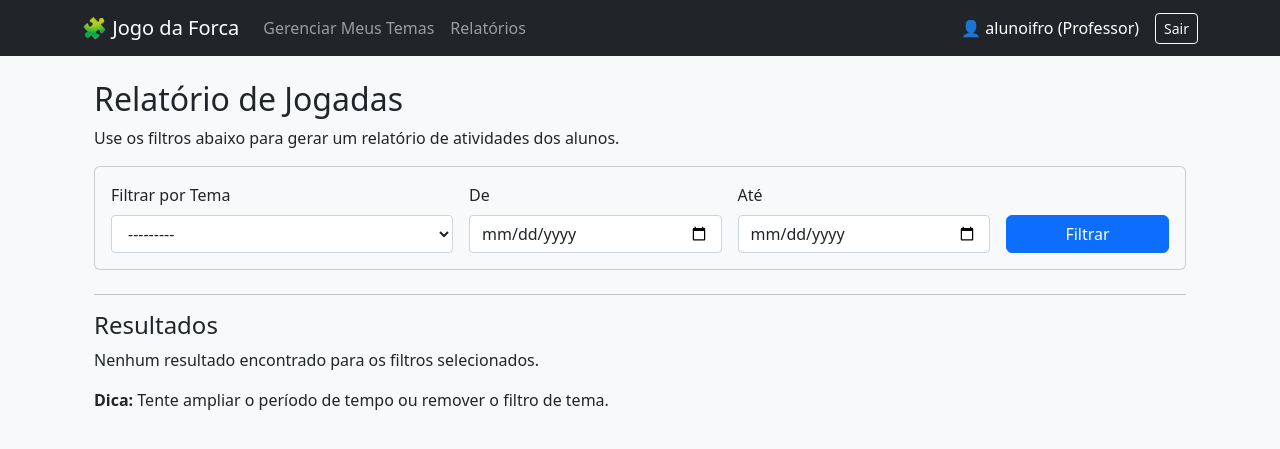
After one commit to mylenosa/jogo_da_forca, a Django app: page /professor/relatorio/ in a window 1280 px wide. The commit adds this page. Shown: the top 449 px of the page. Run offline with Django 5.2, Linux system fonts and the light colour scheme; a user stored in the database is signed in; data comes from the database, SQL or seed files in the repository; both versions use the stored data as it was after the commit.

Commit message:
add Relatorio e criação de PDF

```diff
--- a/forca/forms.py
+++ b/forca/forms.py
@@ -38,6 +38,27 @@ class PalavraForm(forms.ModelForm):
             'dica': forms.TextInput(attrs={'class': 'edit-dica'}),
         }
 
+
+class RelatorioForm(forms.Form):
+    tema = forms.ModelChoiceField(
+        queryset=Tema.objects.all().order_by('nome'),
+        required=False,
+        label="Filtrar por Tema"
+    )
+
+    # DateField cria um campo de data, e o widget adiciona um calendário fácil de usar.
+    data_inicio = forms.DateField(
+        required=False,
+        label="De",
+        widget=forms.DateInput(attrs={'type': 'date'})
+    )
+
+    data_fim = forms.DateField(
+        required=False,
+        label="Até",
+        widget=forms.DateInput(attrs={'type': 'date'})
+    )
+
 PalavraFormSet = inlineformset_factory(
     Tema,
     Palavra,
--- a/forca/templates/forca/base.html
+++ b/forca/templates/forca/base.html
@@ -23,6 +23,9 @@
         {% if user.is_authenticated and user.is_staff %}
         <li class="nav-item">
           <a class="nav-link" href="{% url 'tema-gerenciar' %}">Gerenciar Meus Temas</a>
+        </li>
+        <li class="nav-item">
+          <a class="nav-link" href="{% url 'relatorio-jogadas' %}">Relatórios</a>
         </li>
         {% endif %}
       </ul>
--- /dev/null
+++ b/forca/templates/forca/relatorio.html
@@ -0,0 +1,90 @@
+{% extends 'forca/base.html' %}
+
+{% block content %}
+<div class="container mt-4">
+    <h2>Relatório de Jogadas</h2>
+    <p>Use os filtros abaixo para gerar um relatório de atividades dos alunos.</p>
+
+    <div class="card card-body bg-light mb-4">
+        <form method="get" class="row g-3 align-items-end">
+            <div class="col-md-4">
+                <label for="{{ form.tema.id_for_label }}" class="form-label">{{ form.tema.label }}</label>
+                {{ form.tema }}
+            </div>
+            <div class="col-md-3">
+                <label for="{{ form.data_inicio.id_for_label }}" class="form-label">{{ form.data_inicio.label }}</label>
+                {{ form.data_inicio }}
+            </div>
+            <div class="col-md-3">
+                <label for="{{ form.data_fim.id_for_label }}" class="form-label">{{ form.data_fim.label }}</label>
+                {{ form.data_fim }}
+            </div>
+            <div class="col-md-2">
+                <button type="submit" class="btn btn-primary w-100">Filtrar</button>
+            </div>
+        </form>
+    </div>
+
+    <hr>
+
+    <h4>Resultados</h4>
+
+    {% if jogadas %}
+        <table class="table table-striped table-hover">
+            <thead>
+                <tr>
+                    <th>Aluno</th>
+                    <th>Tema</th>
+                    <th>Palavra</th>
+                    <th>Data</th>
+                    <th>Resultado</th>
+                    <th>Erros</th>
+                </tr>
+            </thead>
+            <tbody>
+                {% for jogada in jogadas %}
+                <tr>
+                    <td>{{ jogada.aluno.username|default:"Anônimo" }}</td>
+                    <td>{{ jogada.palavra.tema.nome }}</td>
+                    <td>{{ jogada.palavra.texto }}</td>
+
+                    {# CORREÇÃO AQUI: de 'jogada.criado_em' para 'jogada.data' #}
+                    <td>{{ jogada.data|date:"d/m/Y H:i" }}</td>
+
+                    <td>
+                        {% if jogada.acertou %}
+                            <span class="badge bg-success">Acertou</span>
+                        {% else %}
+                            <span class="badge bg-danger">Errou</span>
+                        {% endif %}
+                    </td>
+                    <td>{{ jogada.erros }}</td>
+                </tr>
+                {% endfor %}
+            </tbody>
+        </table>
+    {% else %}
+        <p>Nenhum resultado encontrado para os filtros selecionados.</p>
+        <p><strong>Dica:</strong> Tente ampliar o período de tempo ou remover o filtro de tema.</p>
+    {% endif %}
+
+</div>
+
+<style>
+    /* Adiciona classes do Bootstrap aos campos do formulário gerados pelo Django */
+    select, input[type='date'] {
+        display: block;
+        width: 100%;
+        padding: .375rem .75rem;
+        font-size: 1rem;
+        font-weight: 400;
+        line-height: 1.5;
+        color: #212529;
+        background-color: #fff;
+        background-clip: padding-box;
+        border: 1px solid #ced4da;
+        border-radius: .25rem;
+        transition: border-color .15s ease-in-out,box-shadow .15s ease-in-out;
+    }
+</style>
+{% endblock %}
--- a/forca/templates/forca/tema_form.html
+++ b/forca/templates/forca/tema_form.html
@@ -20,6 +20,11 @@
         <label class="form-check-label" for="{{ form.login_obrigatorio.id_for_label }}">
             Login obrigatório
         </label>
+    </div>
+
+    {# ADICIONE ESTE ALERTA #}
+    <div class="alert alert-info">
+      <strong>Atenção:</strong> Após adicionar e editar as palavras na tabela, clique no botão azul <strong>"Salvar Tema"</strong> no final da página para gravar tudo.
     </div>
 
     <hr>
--- a/forca/templates/forca/tema_gerenciar.html
+++ b/forca/templates/forca/tema_gerenciar.html
@@ -10,7 +10,7 @@
             {{ tema.nome }}
             <div>
                 {# ADICIONE O BOTÃO/LINK PARA O PDF AQUI #}
-                <a href="{% url 'tema-pdf' pk=tema.pk %}" class="btn btn-info btn-sm" target="_blank">PDF</a>
+                <a href="{% url 'tema-pdf' pk=tema.pk %}" class="btn btn-info btn-sm" target="_blank">Criar PDF</a>
                 <a href="{% url 'editar-tema' pk=tema.pk %}" class="btn btn-warning btn-sm">Editar</a>
                 <a href="{% url 'tema-delete' pk=tema.pk %}" class="btn btn-danger btn-sm">Deletar</a>
             </div>
--- a/forca/urls.py
+++ b/forca/urls.py
@@ -36,4 +36,6 @@ urlpatterns = [
     path('professores/', views.ProfessorListView.as_view(), name='professor_list'),
     path('professor/<int:professor_id>/temas/', views.TemaPorProfessorListView.as_view(), name='tema_por_professor'),
     path('professor/tema/<int:pk>/pdf/', views.TemaPDFView.as_view(), name='tema-pdf'),
+    path('professor/relatorio/', views.RelatorioJogadasView.as_view(), name='relatorio-jogadas'),
+
 ]
--- a/forca/views.py
+++ b/forca/views.py
@@ -1,5 +1,11 @@
 import random
 import json
+import io
+from django.http import FileResponse
+from reportlab.pdfgen import canvas
+from reportlab.lib.units import inch, cm
+from reportlab.lib.pagesizes import letter
+from reportlab.lib.enums import TA_CENTER
 from django.db import models
 from django.shortcuts import redirect, get_object_or_404, render
 from django.forms import inlineformset_factory
@@ -15,9 +21,8 @@ from django.contrib.auth.mixins import LoginRequiredMixin, UserPassesTestMixin
 from django.db.models import Q
 from django.urls import reverse_lazy, reverse
 from .models import Tema, Palavra, Jogada, Professor
-from .forms import UserRegisterForm, TemaForm, PalavraForm, PalavraFormSet
-from django.template.loader import render_to_string
-from weasyprint import HTML
+from .forms import UserRegisterForm, TemaForm, PalavraForm, PalavraFormSet, RelatorioForm
+from datetime import timedelta
 from django.http import HttpResponse
 
 
@@ -290,36 +295,52 @@ class PalavraDeleteView(LoginRequiredMixin, DeleteView):
 
 
 def editar(request, pk):
+    """
+    View para editar um tema e as suas palavras, com depuração detalhada.
+    """
     tema = get_object_or_404(Tema, pk=pk, criado_por=request.user)
-    form_tema = TemaForm(request.POST or None, instance=tema)
-
-    # É crucial definir um prefixo para o formset para que o Django possa diferenciá-lo de outros forms.
-    # O prefixo 'palavras' é uma boa escolha.
-    formset_palavras = PalavraFormSet(request.POST or None, instance=tema, prefix='palavras')
 
     if request.method == 'POST':
-        if form_tema.is_valid() and formset_palavras.is_valid():
+        # Esta secção é executada quando clica em "Salvar alterações"
+        print("\n--- INÍCIO DA DEPURACÃO DO POST ---")
+        form_tema = TemaForm(request.POST, instance=tema)
+        formset_palavras = PalavraFormSet(request.POST, instance=tema, prefix='palavras')
+
+        form_tema_valid = form_tema.is_valid()
+        formset_palavras_valid = formset_palavras.is_valid()
+
+        print(f"[DEBUG] O formulário do tema é válido? -> {form_tema_valid}")
+        print(f"[DEBUG] O formulário das palavras é válido? -> {formset_palavras_valid}")
+
+        # Se o formset das palavras não for válido, vamos ver exatamente porquê
+        if not formset_palavras_valid:
+            print("[!!!] ERROS ENCONTRADOS NO FORMULÁRIO DAS PALAVRAS:")
+            for i, form in enumerate(formset_palavras):
+                if form.errors:
+                    print(f"  - Erros na Palavra #{i + 1}: {form.errors.as_json()}")
+
+            if formset_palavras.non_form_errors():
+                print(f"  - Erros Gerais do Formset: {formset_palavras.non_form_errors()}")
+
+        if form_tema_valid and formset_palavras_valid:
+            print("[DEBUG] Sucesso! Ambos os formulários são válidos. A salvar no banco de dados...")
             form_tema.save()
+            formset_palavras.save()  # O método .save() já trata de criar, editar e apagar.
+            print("[DEBUG] Salvo com sucesso! A redirecionar...")
+            return redirect('tema-gerenciar')
+        else:
+            print("[!!!] FALHA NA VALIDAÇÃO. A página será recarregada, descartando as alterações.")
+            print("--- FIM DA DEPURACÃO DO POST ---\n")
 
-            # Precisamos salvar o criador de cada nova palavra
-            instances = formset_palavras.save(commit=False)
-            for instance in instances:
-                if instance.pk is None:  # Se é uma nova palavra
-                    instance.criado_por = request.user
-                instance.save()
+    else:  # GET request
+        form_tema = TemaForm(instance=tema)
+        formset_palavras = PalavraFormSet(instance=tema, prefix='palavras')
 
-            # Salvar as relações many-to-many e deletar os objetos marcados
-            formset_palavras.save_m2m()
-            for form in formset_palavras.deleted_forms:
-                form.instance.delete()
-
-            return redirect('tema-gerenciar')
-
+    # O template é renderizado aqui, tanto para o acesso inicial (GET) como em caso de erro no POST
     return render(request, 'forca/editar.html', {
         'form_tema': form_tema,
         'formset_palavras': formset_palavras
     })
-
 
 class ProfessorListView(ListView):
     model = Professor
@@ -338,30 +359,163 @@ class TemaPorProfessorListView(ListView):
         return Tema.objects.filter(criado_por__id=professor_id)
 
 class TemaPDFView(LoginRequiredMixin, UserPassesTestMixin, View):
+    """
+    Gera uma folha de atividade em PDF para um tema, incluindo uma página
+    de gabarito para o professor. VERSÃO DE CORREÇÃO.
+    """
+
     def test_func(self):
-        # Garante que o usuário seja um professor
+        # Apenas professores podem aceder a isto
         return self.request.user.is_staff
 
     def get(self, request, *args, **kwargs):
-        # Pega o tema de forma segura, garantindo que pertence ao professor logado
+        # 1. Obter os dados do banco de dados
         pk = self.kwargs.get('pk')
         tema = get_object_or_404(Tema, pk=pk, criado_por=request.user)
         palavras = tema.palavras.all()
 
-        # Contexto para o template
-        context = {
-            'tema': tema,
-            'palavras': palavras,
-        }
+        # 2. Preparar o "arquivo" PDF na memória
+        buffer = io.BytesIO()
+        p = canvas.Canvas(buffer, pagesize=letter)
+        width, height = letter  # width=612, height=792
 
-        # Renderiza o template HTML em uma string
-        html_string = render_to_string('forca/tema_pdf.html', context)
+        # ==================================================================
+        # PARTE 1: DESENHAR A FOLHA DE ATIVIDADES PARA O ALUNO
+        # ==================================================================
 
-        # Gera o PDF a partir da string HTML
-        pdf_file = HTML(string=html_string, base_url=request.build_absolute_uri()).write_pdf()
+        # Desenhar cabeçalho da primeira página
+        p.setFont("Helvetica", 9)
+        p.drawString(inch, height - 0.5 * inch, "Escola: _________________________________________")
+        p.drawString(width / 2, height - 0.5 * inch, "Aluno(a): _______________________________________")
+        p.line(inch, height - 0.7 * inch, width - inch, height - 0.7 * inch)
 
-        # Cria a resposta HTTP com o conteúdo do PDF
-        response = HttpResponse(pdf_file, content_type='application/pdf')
-        response['Content-Disposition'] = f'inline; filename="tema_{tema.nome}.pdf"'
+        # Desenhar título da atividade
+        p.setFont("Helvetica-Bold", 18)
+        p.drawCentredString(width / 2.0, height - 1.2 * inch, f"Jogo da Forca: {tema.nome}")
+        p.setFont("Helvetica", 12)
+        p.drawCentredString(width / 2.0, height - 1.6 * inch, "Complete os espaços com as letras corretas!")
 
-        return response
+        # Posição Y inicial (vertical), começando de cima para baixo
+        y_position = height - 2.5 * inch
+
+        # Loop para desenhar cada palavra na folha de atividades
+        for i, palavra in enumerate(palavras):
+            # Verificar se precisamos de uma nova página
+            if y_position < 2.5 * inch:
+                p.showPage()  # Termina a página atual e começa uma nova
+                # Desenhar o cabeçalho novamente na nova página
+                p.setFont("Helvetica", 9)
+                p.drawString(inch, height - 0.5 * inch, "Escola: _________________________________________")
+                p.drawString(width / 2, height - 0.5 * inch, "Aluno(a): _______________________________________")
+                p.line(inch, height - 0.7 * inch, width - inch, height - 0.7 * inch)
+                y_position = height - 1.2 * inch  # Reiniciar a posição Y no topo
+
+            # Desenhar o número da palavra e a dica
+            p.setFont("Helvetica-Bold", 14)
+            p.drawString(inch, y_position, f"{i + 1}. Palavra:")
+            if palavra.dica:
+                p.setFont("Helvetica-Oblique", 11)
+                p.drawString(inch * 3, y_position, f"(Dica: {palavra.dica})")
+
+            y_position -= 0.5 * inch  # Mover para baixo para os quadrados
+
+            # Desenhar os quadrados para as letras
+            letter_box_size = 0.3 * inch
+            start_x = inch
+            for letra in palavra.texto:
+                if letra == ' ':
+                    start_x += letter_box_size + 5
+                else:
+                    p.rect(start_x, y_position, letter_box_size, letter_box_size)
+                    start_x += letter_box_size + 5
+
+            y_position -= 1.2 * inch  # Mover para baixo para a próxima palavra
+
+        # ==================================================================
+        # PARTE 2: DESENHAR A PÁGINA DE GABARITO (RESPOSTAS)
+        # ==================================================================
+
+        # Forçar o início de uma nova página para o gabarito
+        p.showPage()
+
+        # Desenhar cabeçalho da página de gabarito
+        p.setFont("Helvetica", 9)
+        p.drawString(inch, height - 0.5 * inch, "Escola: _________________________________________")
+        p.drawString(width / 2, height - 0.5 * inch, "Aluno(a): _______________________________________")
+        p.line(inch, height - 0.7 * inch, width - inch, height - 0.7 * inch)
+
+        # Desenhar título do gabarito
+        p.setFont("Helvetica-Bold", 18)
+        p.drawCentredString(width / 2.0, height - 1.2 * inch, "GABARITO - Respostas")
+        p.setFont("Helvetica-Oblique", 12)
+        p.drawCentredString(width / 2.0, height - 1.5 * inch, f"(Tema: {tema.nome})")
+
+        # --- A LÓGICA DE DESENHO DO GABARITO COMEÇA AQUI ---
+        # REINICIAR a posição Y para o conteúdo do gabarito
+        y_position = height - 2.5 * inch
+        p.setFont("Helvetica", 12)
+
+        # Loop para escrever cada resposta
+        for i, palavra in enumerate(palavras):
+            # Verificar se precisamos de uma nova página PARA O GABARITO
+            if y_position < inch:
+                p.showPage()  # Termina a página atual e começa uma nova
+                # Desenhar o cabeçalho novamente
+                p.setFont("Helvetica", 9)
+                p.drawString(inch, height - 0.5 * inch, "Escola: _________________________________________")
+                p.drawString(width / 2, height - 0.5 * inch, "Aluno(a): _______________________________________")
+                p.line(inch, height - 0.7 * inch, width - inch, height - 0.7 * inch)
+                p.setFont("Helvetica-Bold", 12)
+                p.drawCentredString(width / 2.0, height - inch, "GABARITO (continuação)")
+                y_position = height - 1.5 * inch  # Reiniciar a posição Y
+
+            # Definir a fonte para a resposta
+            p.setFont("Helvetica", 12)
+            # Desenhar a resposta
+            p.drawString(inch, y_position, f"{i + 1}. {palavra.texto.upper()}")
+            # Mover a posição para baixo para a próxima resposta
+            y_position -= 0.5 * inch
+
+        # 3. Finalizar e salvar o PDF
+        p.save()
+
+        # 4. Enviar o PDF para o browser
+        buffer.seek(0)
+        return FileResponse(buffer, as_attachment=False, filename=f'atividade_{tema.nome}.pdf')
+
+
+class RelatorioJogadasView(LoginRequiredMixin, UserPassesTestMixin, TemplateView):
+    template_name = 'forca/relatorio.html'
+
+    def test_func(self):
+        return self.request.user.is_staff
+
+    def get_context_data(self, **kwargs):
+        context = super().get_context_data(**kwargs)
+        form = RelatorioForm(self.request.GET or None)
+        form.fields['tema'].queryset = Tema.objects.filter(criado_por=self.request.user).order_by('nome')
+
+        context['form'] = form
+        jogadas = []
+
+        if form.is_valid():
+            tema = form.cleaned_data.get('tema')
+            data_inicio = form.cleaned_data.get('data_inicio')
+            data_fim = form.cleaned_data.get('data_fim')
+
+            query_jogadas = Jogada.objects.filter(palavra__tema__criado_por=self.request.user)
+
+            if tema:
+                query_jogadas = query_jogadas.filter(palavra__tema=tema)
+            if data_inicio:
+                # CORREÇÃO AQUI: de 'criado_em__gte' para 'data__gte'
+                query_jogadas = query_jogadas.filter(data__gte=data_inicio)
+            if data_fim:
+                # CORREÇÃO AQUI: de 'criado_em__lte' para 'data__lte'
+                query_jogadas = query_jogadas.filter(data__lte=data_fim + timedelta(days=1))
+
+            # CORREÇÃO AQUI: de '-criado_em' para '-data'
+            jogadas = query_jogadas.select_related('aluno', 'palavra__tema').order_by('-data')
+
+        context['jogadas'] = jogadas
+        return context
```
Also changed, not shown: forca/templates/forca/editar.html (+35 -22 lines), forca/templates/forca/tema_pdf.html (deleted, +0 -75 lines), db.sqlite3.
